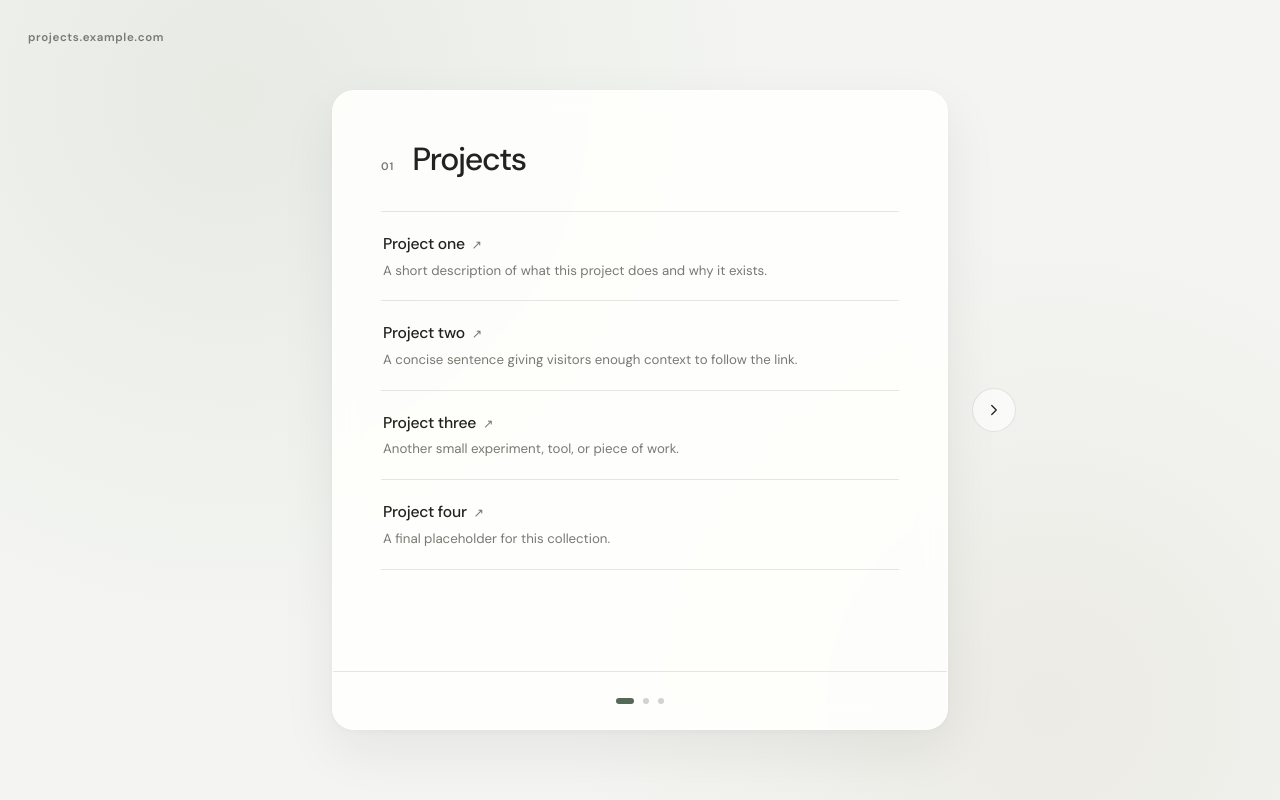
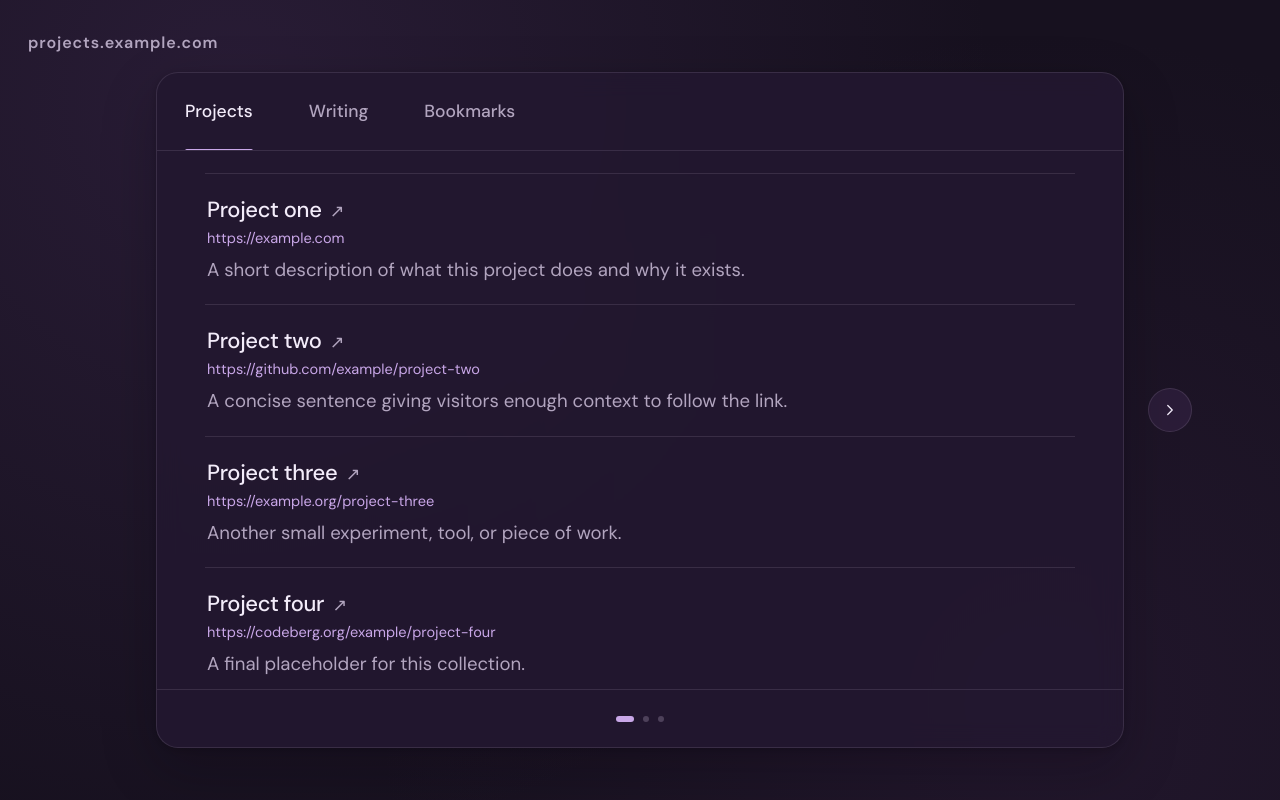
Before and after one commit to fluentfirefly/projects-page, a plain HTML site: page index.html in a window 1280 px wide. Drawn offline with Linux system fonts and the light colour scheme.

Commit message:
layout changes

```diff
--- a/index.html
+++ b/index.html
@@ -4,7 +4,7 @@
     <meta charset="UTF-8" />
     <meta name="viewport" content="width=device-width, initial-scale=1.0" />
     <meta name="description" content="A small collection of projects and useful links." />
-    <meta name="theme-color" content="#f4f5f2" />
+    <meta name="theme-color" content="#17111f" />
     <title>projects.example.com</title>
     <link rel="stylesheet" href="styles.css" />
     <script src="script.js" defer></script>
@@ -23,91 +23,97 @@
         </button>
 
         <div class="panel">
+          <header class="collection-header">
+            <nav class="set-tabs" aria-label="Collections" role="tablist"></nav>
+            <p class="current-set-title" aria-live="polite"></p>
+          </header>
+
           <div class="sets" aria-live="polite">
-            <section class="link-set is-active" aria-labelledby="set-projects">
-              <header class="set-header">
-                <p>01</p>
-                <h1 id="set-projects">Projects</h1>
-              </header>
+            <section class="link-set is-active" id="collection-projects" aria-labelledby="set-projects">
+              <h1 class="visually-hidden" id="set-projects">Projects</h1>
 
               <ul class="link-list">
                 <li>
                   <a href="https://example.com">
                     <span class="link-title">Project one <span aria-hidden="true">↗</span></span>
+                    <span class="link-url">https://example.com</span>
                     <span class="link-description">A short description of what this project does and why it exists.</span>
                   </a>
                 </li>
                 <li>
-                  <a href="https://example.com">
+                  <a href="https://github.com/example/project-two">
                     <span class="link-title">Project two <span aria-hidden="true">↗</span></span>
+                    <span class="link-url">https://github.com/example/project-two</span>
                     <span class="link-description">A concise sentence giving visitors enough context to follow the link.</span>
                   </a>
                 </li>
                 <li>
-                  <a href="https://example.com">
+                  <a href="https://example.org/project-three">
                     <span class="link-title">Project three <span aria-hidden="true">↗</span></span>
+                    <span class="link-url">https://example.org/project-three</span>
                     <span class="link-description">Another small experiment, tool, or piece of work.</span>
                   </a>
                 </li>
                 <li>
-                  <a href="https://example.com">
+                  <a href="https://codeberg.org/example/project-four">
                     <span class="link-title">Project four <span aria-hidden="true">↗</span></span>
+                    <span class="link-url">https://codeberg.org/example/project-four</span>
                     <span class="link-description">A final placeholder for this collection.</span>
                   </a>
                 </li>
               </ul>
             </section>
 
-            <section class="link-set" aria-labelledby="set-writing" hidden>
-              <header class="set-header">
-                <p>02</p>
-                <h1 id="set-writing">Writing</h1>
-              </header>
+            <section class="link-set" id="collection-writing" aria-labelledby="set-writing" hidden>
+              <h1 class="visually-hidden" id="set-writing">Writing</h1>
 
               <ul class="link-list">
                 <li>
-                  <a href="https://example.com">
+                  <a href="https://notes.example.com/useful-note">
                     <span class="link-title">A useful note <span aria-hidden="true">↗</span></span>
+                    <span class="link-url">https://notes.example.com/useful-note</span>
                     <span class="link-description">A brief explanation of the subject covered in this note.</span>
                   </a>
                 </li>
                 <li>
-                  <a href="https://example.com">
+                  <a href="https://notes.example.com/things-i-learned">
                     <span class="link-title">Things I learned <span aria-hidden="true">↗</span></span>
+                    <span class="link-url">https://notes.example.com/things-i-learned</span>
                     <span class="link-description">Collected observations from building and exploring.</span>
                   </a>
                 </li>
                 <li>
-                  <a href="https://example.com">
+                  <a href="https://notes.example.com/a-longer-thought">
                     <span class="link-title">A longer thought <span aria-hidden="true">↗</span></span>
+                    <span class="link-url">https://notes.example.com/a-longer-thought</span>
                     <span class="link-description">A short summary that invites the reader to continue.</span>
                   </a>
                 </li>
               </ul>
             </section>
 
-            <section class="link-set" aria-labelledby="set-bookmarks" hidden>
-              <header class="set-header">
-                <p>03</p>
-                <h1 id="set-bookmarks">Bookmarks</h1>
-              </header>
+            <section class="link-set" id="collection-bookmarks" aria-labelledby="set-bookmarks" hidden>
+              <h1 class="visually-hidden" id="set-bookmarks">Bookmarks</h1>
 
               <ul class="link-list">
                 <li>
-                  <a href="https://example.com">
+                  <a href="https://developer.mozilla.org">
                     <span class="link-title">Reference library <span aria-hidden="true">↗</span></span>
+                    <span class="link-url">https://developer.mozilla.org</span>
                     <span class="link-description">Documentation, references, and frequently used resources.</span>
                   </a>
                 </li>
                 <li>
-                  <a href="https://example.com">
+                  <a href="https://example.com/inspiration">
                     <span class="link-title">Inspiration <span aria-hidden="true">↗</span></span>
+                    <span class="link-url">https://example.com/inspiration</span>
                     <span class="link-description">Interesting work from thoughtful people around the web.</span>
                   </a>
                 </li>
                 <li>
-                  <a href="https://example.com">
+                  <a href="https://example.com/tools">
                     <span class="link-title">Tools <span aria-hidden="true">↗</span></span>
+                    <span class="link-url">https://example.com/tools</span>
                     <span class="link-description">Small utilities worth remembering and sharing.</span>
                   </a>
                 </li>
--- a/script.js
+++ b/script.js
@@ -2,6 +2,8 @@ const sets = [...document.querySelectorAll(".link-set")];
 const previousButton = document.querySelector(".arrow-previous");
 const nextButton = document.querySelector(".arrow-next");
 const pagination = document.querySelector(".pagination");
+const tabsContainer = document.querySelector(".set-tabs");
+const currentSetTitle = document.querySelector(".current-set-title");
 const panel = document.querySelector(".panel");
 const domainName = document.querySelector("#domain-name");
 
@@ -26,6 +28,21 @@ const dots = sets.map((set, index) => {
   return dot;
 });
 
+const tabs = sets.map((set, index) => {
+  const tab = document.createElement("button");
+  const title = set.querySelector("h1").textContent;
+
+  tab.className = "set-tab";
+  tab.type = "button";
+  tab.textContent = title;
+  tab.setAttribute("role", "tab");
+  tab.setAttribute("aria-controls", set.id);
+  tab.addEventListener("click", () => showSet(index));
+  tabsContainer.append(tab);
+
+  return tab;
+});
+
 function showSet(index) {
   if (index < 0 || index >= sets.length || index === currentIndex) return;
 
@@ -34,14 +51,13 @@ function showSet(index) {
   currentIndex = index;
   sets[currentIndex].hidden = false;
   sets[currentIndex].classList.add("is-active");
-  sets[currentIndex].scrollTop = 0;
-
   updateControls();
 }
 
 function updateControls() {
   previousButton.hidden = currentIndex === 0;
   nextButton.hidden = currentIndex === sets.length - 1;
+  currentSetTitle.textContent = sets[currentIndex].querySelector("h1").textContent;
 
   dots.forEach((dot, index) => {
     if (index === currentIndex) {
@@ -49,6 +65,11 @@ function updateControls() {
     } else {
       dot.removeAttribute("aria-current");
     }
+  });
+
+  tabs.forEach((tab, index) => {
+    tab.setAttribute("aria-selected", String(index === currentIndex));
+    tab.tabIndex = index === currentIndex ? 0 : -1;
   });
 }
 
--- a/styles.css
+++ b/styles.css
@@ -1,12 +1,12 @@
 @import url("https://fonts.googleapis.com/css2?family=DM+Sans:wght@400;500;600&display=swap");
 
 :root {
-  --background: #f4f5f2;
-  --panel: rgba(255, 255, 253, 0.88);
-  --ink: #22231f;
-  --muted: #777a72;
-  --line: rgba(34, 35, 31, 0.11);
-  --accent: #566858;
+  --background: #17111f;
+  --panel: rgba(35, 24, 48, 0.91);
+  --ink: #f3ecfa;
+  --muted: #b2a5bf;
+  --line: rgba(225, 209, 239, 0.12);
+  --accent: #c9a7e8;
 }
 
 * {
@@ -18,11 +18,15 @@ body {
   min-height: 100%;
 }
 
+html {
+  font-size: 140%;
+}
+
 body {
   margin: 0;
   background:
-    radial-gradient(circle at 18% 12%, rgba(209, 218, 205, 0.38), transparent 34rem),
-    radial-gradient(circle at 82% 88%, rgba(218, 213, 202, 0.32), transparent 30rem),
+    radial-gradient(circle at 18% 12%, rgba(97, 63, 126, 0.24), transparent 34rem),
+    radial-gradient(circle at 82% 88%, rgba(72, 42, 91, 0.22), transparent 30rem),
     var(--background);
   color: var(--ink);
   font-family: "DM Sans", system-ui, sans-serif;
@@ -70,7 +74,7 @@ main {
 }
 
 .browser {
-  width: min(100%, 760px);
+  width: min(100%, 1292px);
   display: grid;
   grid-template-columns: 48px minmax(0, 1fr) 48px;
   gap: 24px;
@@ -79,17 +83,17 @@ main {
 
 .panel {
   min-width: 0;
-  height: min(640px, calc(100svh - 124px));
-  min-height: 400px;
+  height: min(704px, calc(100svh - 124px));
+  min-height: 440px;
   display: grid;
-  grid-template-rows: minmax(0, 1fr) auto;
+  grid-template-rows: auto minmax(0, 1fr) auto;
   overflow: hidden;
   background: var(--panel);
-  border: 1px solid rgba(255, 255, 255, 0.72);
+  border: 1px solid rgba(225, 209, 239, 0.12);
   border-radius: 22px;
   box-shadow:
-    0 20px 55px rgba(28, 32, 26, 0.07),
-    0 2px 8px rgba(28, 32, 26, 0.035);
+    0 20px 55px rgba(7, 3, 12, 0.24),
+    0 2px 8px rgba(7, 3, 12, 0.18);
   backdrop-filter: blur(12px);
 }
 
@@ -97,42 +101,86 @@ main {
   min-height: 0;
 }
 
+.collection-header {
+  min-width: 0;
+  min-height: 78px;
+  display: flex;
+  align-items: stretch;
+  overflow: hidden;
+  border-bottom: 1px solid var(--line);
+}
+
+.set-tabs {
+  min-width: 0;
+  display: flex;
+  align-items: stretch;
+  overflow: hidden;
+}
+
+.set-tab {
+  position: relative;
+  flex: 0 0 auto;
+  padding: 0 28px;
+  border: 0;
+  background: transparent;
+  color: var(--muted);
+  font: inherit;
+  font-size: 0.78rem;
+  font-weight: 500;
+  cursor: pointer;
+}
+
+.set-tab::after {
+  content: "";
+  position: absolute;
+  right: 28px;
+  bottom: -1px;
+  left: 28px;
+  height: 2px;
+  border-radius: 2px 2px 0 0;
+  background: transparent;
+}
+
+.set-tab:hover {
+  color: var(--ink);
+}
+
+.set-tab[aria-selected="true"] {
+  color: var(--ink);
+}
+
+.set-tab[aria-selected="true"]::after {
+  background: var(--accent);
+}
+
+.current-set-title {
+  display: none;
+}
+
 .link-set {
   height: 100%;
+  overflow-x: hidden;
   overflow-y: auto;
   overscroll-behavior: contain;
   scrollbar-width: thin;
-  scrollbar-color: rgba(34, 35, 31, 0.18) transparent;
-  padding: 44px 48px 16px;
+  scrollbar-color: rgba(225, 209, 239, 0.22) transparent;
+  padding: 22px 48px 16px;
 }
 
 .link-set[hidden] {
   display: none;
 }
 
-.set-header {
-  display: flex;
-  gap: 18px;
-  align-items: baseline;
-  padding-bottom: 28px;
-}
-
-.set-header p,
-.set-header h1 {
-  margin: 0;
-}
-
-.set-header p {
-  color: var(--muted);
-  font-size: 0.68rem;
-  font-weight: 600;
-  letter-spacing: 0.08em;
-}
-
-.set-header h1 {
-  font-size: clamp(1.5rem, 4vw, 2rem);
-  font-weight: 500;
-  letter-spacing: -0.04em;
+.visually-hidden {
+  position: absolute;
+  width: 1px;
+  height: 1px;
+  padding: 0;
+  margin: -1px;
+  overflow: hidden;
+  clip: rect(0, 0, 0, 0);
+  white-space: nowrap;
+  border: 0;
 }
 
 .link-list {
@@ -152,15 +200,26 @@ main {
 }
 
 .link-title,
+.link-url,
 .link-description {
   display: block;
 }
 
 .link-title {
-  margin-bottom: 5px;
+  margin-bottom: 2px;
   font-size: 0.98rem;
   font-weight: 500;
   letter-spacing: -0.015em;
+}
+
+.link-url {
+  margin-bottom: 8px;
+  overflow: hidden;
+  color: var(--accent);
+  font-size: 0.65rem;
+  line-height: 1.35;
+  text-overflow: ellipsis;
+  white-space: nowrap;
 }
 
 .link-title span {
@@ -172,7 +231,7 @@ main {
 }
 
 .link-description {
-  max-width: 520px;
+  max-width: 760px;
   color: var(--muted);
   font-size: 0.83rem;
 }
@@ -196,7 +255,7 @@ main {
   padding: 0;
   border: 0;
   border-radius: 50%;
-  background: rgba(34, 35, 31, 0.2);
+  background: rgba(225, 209, 239, 0.23);
   cursor: pointer;
   transition: width 150ms ease, border-radius 150ms ease, background 150ms ease;
 }
@@ -215,15 +274,15 @@ main {
   padding: 0;
   border: 1px solid var(--line);
   border-radius: 50%;
-  background: rgba(255, 255, 253, 0.65);
+  background: rgba(49, 33, 64, 0.72);
   color: var(--ink);
   cursor: pointer;
   transition: background 150ms ease, border-color 150ms ease;
 }
 
 .arrow:hover {
-  background: rgba(255, 255, 253, 0.96);
-  border-color: rgba(34, 35, 31, 0.2);
+  background: rgba(62, 41, 80, 0.96);
+  border-color: rgba(225, 209, 239, 0.22);
 }
 
 .arrow[hidden] {
@@ -261,11 +320,27 @@ main {
   }
 
   .link-set {
-    padding: 32px 25px 12px;
+    padding: 18px 25px 12px;
   }
 
-  .set-header {
-    padding-bottom: 22px;
+  .collection-header {
+    min-height: 66px;
+    align-items: center;
+    padding: 0 24px;
+  }
+
+  .set-tabs {
+    display: none;
+  }
+
+  .current-set-title {
+    display: block;
+    margin: 0;
+    overflow: hidden;
+    font-size: 0.9rem;
+    font-weight: 500;
+    text-overflow: ellipsis;
+    white-space: nowrap;
   }
 
   .arrow {
```
